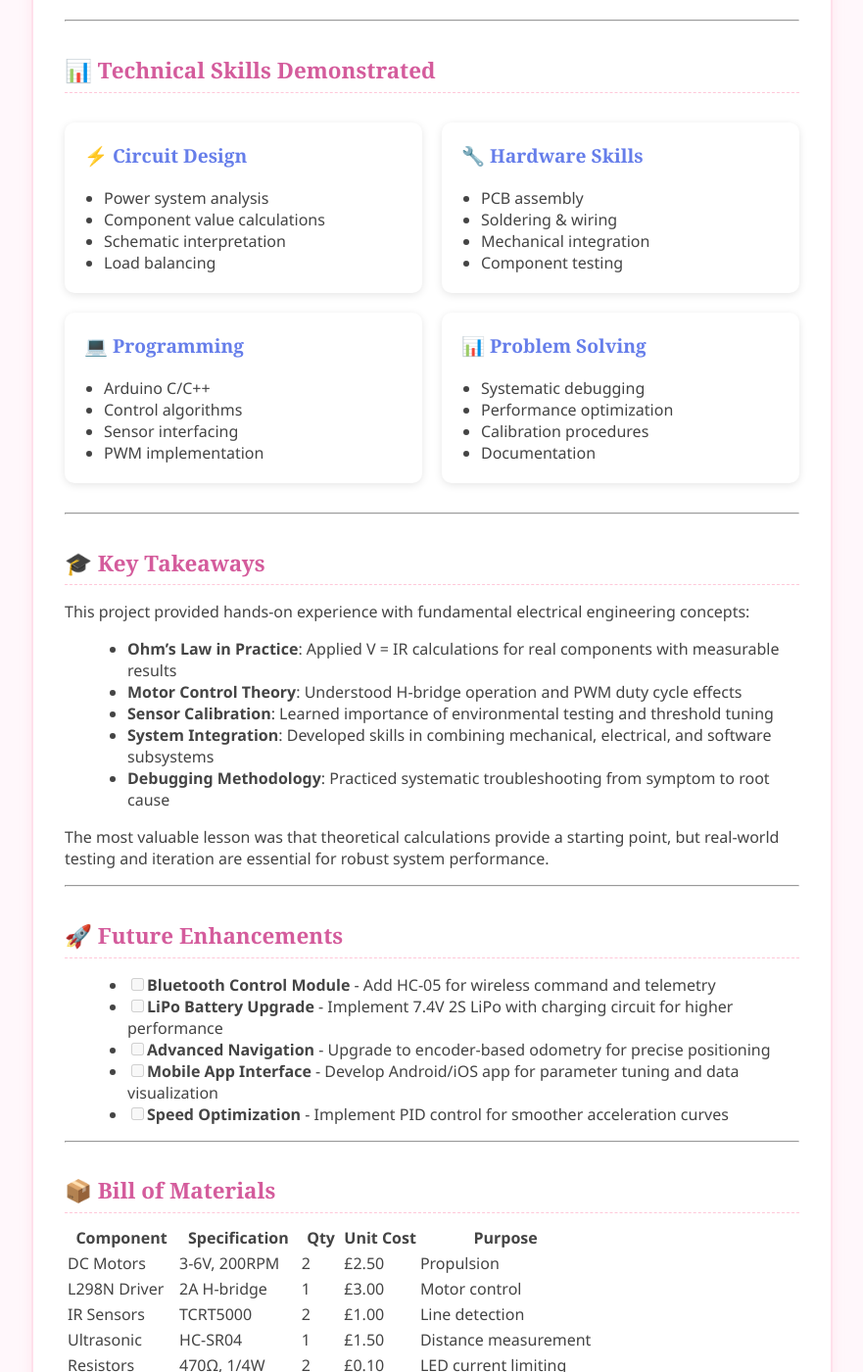
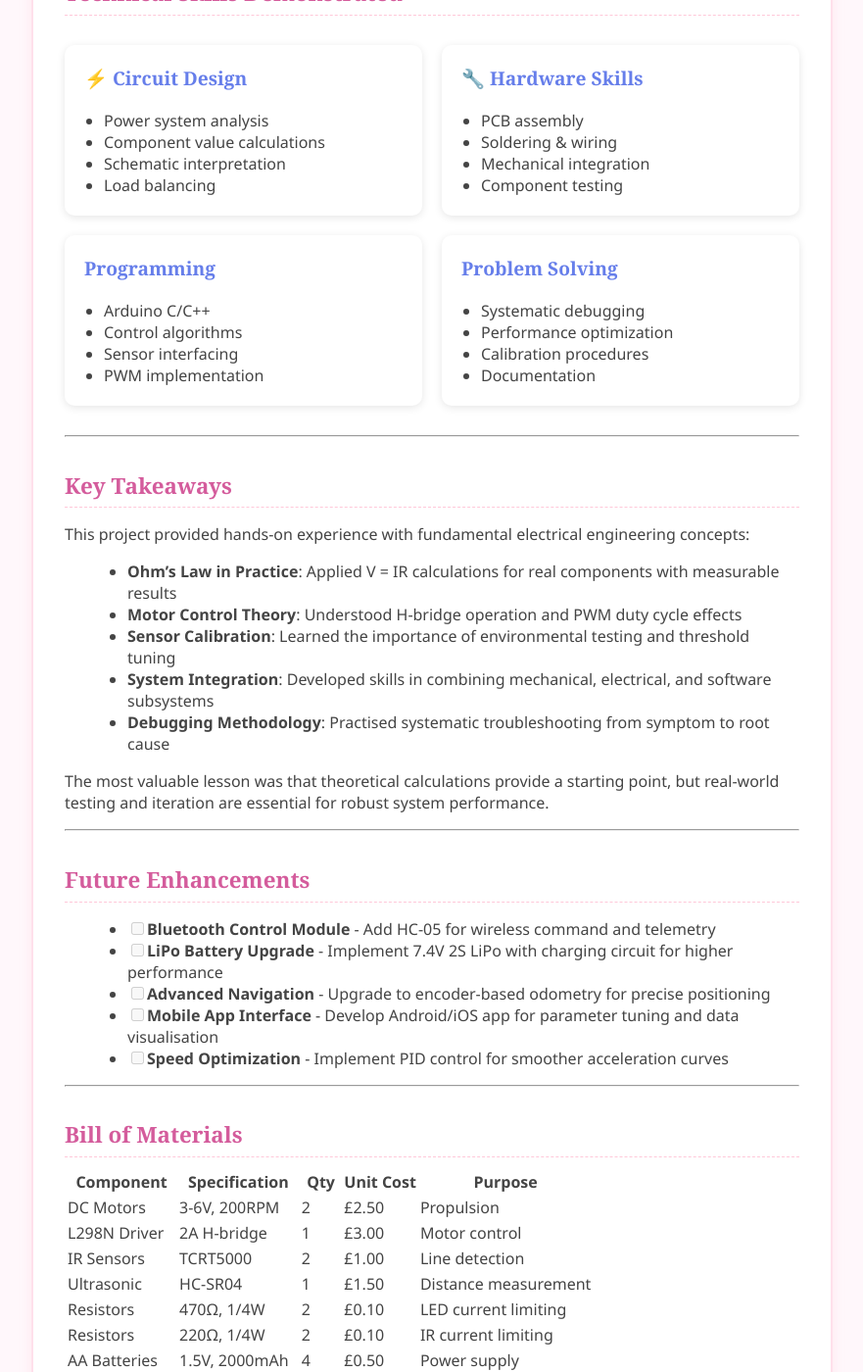
Before and after one commit to AnnabelleJohnstone/AJengineering-projects, a Jekyll site: the page built from _projects/robot-car.md, in a window 1280 px wide and 1400 px high, scrolled down 6465 px. Shown: the whole window at 98% size, without its empty margins (199-1080 px from the left). Built offline with Jekyll 4.4.1, drawn with Linux system fonts in a browser that asks for light colours; some of the changed text lies outside the part shown.

Commit message:
Refactor formatting and headings in robot-car.md
Updated section headings and formatting for consistency. Removed unnecessary emoji and adjusted text for clarity.

````diff
--- a/_projects/robot-car.md
+++ b/_projects/robot-car.md
@@ -6,12 +6,6 @@ title: DIY Smart Tracking Robot Car
 #  DIY Smart Tracking Robot Car
 [← Back to At Home Projects]({{ '/at-home-projects/' | relative_url }})
 
-<div style="display: flex; gap: 15px; margin: 30px 0; flex-wrap: wrap;">
-  <span style="background: #667eea; color: white; padding: 8px 15px; border-radius: 20px; font-size: 14px;">🔌 Electronics</span>
-  <span style="background: #667eea; color: white; padding: 8px 15px; border-radius: 20px; font-size: 14px;">🤖 Robotics</span>
-  <span style="background: #667eea; color: white; padding: 8px 15px; border-radius: 20px; font-size: 14px;">⚡ Circuit Design</span>
-  <span style="background: #667eea; color: white; padding: 8px 15px; border-radius: 20px; font-size: 14px;">💻 Arduino</span>
-</div>
 
 ---
 
@@ -20,7 +14,7 @@ title: DIY Smart Tracking Robot Car
 A fully autonomous line-following robot car with integrated obstacle avoidance. This project demonstrates practical application of electrical engineering principles, from power system design and component selection to embedded programming and PID control implementation.
 
 <div style="background: #f8f9fa; padding: 25px; border-radius: 10px; margin: 30px 0; border-left: 4px solid #667eea;">
-  <h3 style="margin-top: 0; color: #667eea;">🎯 Project Highlights</h3>
+  <h3 style="margin-top: 0; color: #667eea;"> Project Highlights</h3>
   <ul style="line-height: 1.8;">
     <li><strong>Custom Power System Design</strong> - Calculated optimal battery configuration and current requirements</li>
     <li><strong>Component Value Calculations</strong> - Applied Ohm's Law to determine resistor values for LEDs and sensors</li>
@@ -69,7 +63,7 @@ Runtime = 2000mAh / 510mA ≈ 3.9 hours
 
 ---
 
-## 🔧 Resistor Calculations
+##  Resistor Calculations
 
 ### LED Current Limiting
 
@@ -115,7 +109,7 @@ R = 240Ω
 
 ---
 
-## 🔌 Motor Driver Selection
+##  Motor Driver Selection
 
 ### L298N Dual H-Bridge Analysis
 
@@ -146,7 +140,7 @@ This provides smooth acceleration and prevents annoying motor sounds during oper
 
 ---
 
-## 📐 Circuit Architecture
+##  Circuit Architecture
 
 ```
 ┌─────────────────────────────────────────────────────────┐
@@ -230,7 +224,7 @@ def obstacle_avoidance():
 
 ---
 
-## 🛠️ Assembly Process
+## Assembly Process
 
 ### 1. Power System Verification
 - Verified 6V output from battery pack with multimeter
@@ -240,11 +234,11 @@ def obstacle_avoidance():
 ### 2. Component Mounting
 - Secured motors with proper alignment (tested for straight-line motion)
 - Mounted IR sensors at optimal height (5mm above surface)
-- Positioned ultrasonic sensor at front center
+- Positioned ultrasonic sensor at front centre
 
 ### 3. Wiring & Organization
-- Used color-coded wires: Red (power), Black (ground), Yellow (signal)
-- Kept wire runs short to minimize interference
+- Used colour-coded wires: Red (power), Black (ground), Yellow (signal)
+- Kept wire runs short to minimise interference
 - Added heat shrink tubing to exposed connections
 
 ### 4. Sensor Calibration
@@ -259,7 +253,7 @@ def obstacle_avoidance():
 
 ---
 
-## ⚠️ Challenges & Engineering Solutions
+## Challenges & Engineering Solutions
 
 <div style="background: #fff3cd; padding: 20px; border-radius: 8px; margin: 20px 0; border-left: 4px solid #ffc107;">
   <h3 style="margin-top: 0; color: #856404;">Challenge 1: Inconsistent Line Detection</h3>
@@ -302,7 +296,7 @@ def obstacle_avoidance():
 
 ---
 
-## 📊 Technical Skills Demonstrated
+##  Technical Skills Demonstrated
 
 <div style="display: grid; grid-template-columns: repeat(auto-fit, minmax(250px, 1fr)); gap: 20px; margin: 30px 0;">
 
@@ -327,7 +321,7 @@ def obstacle_avoidance():
   </div>
 
   <div style="background: white; padding: 20px; border-radius: 10px; box-shadow: 0 2px 8px rgba(0,0,0,0.1);">
-    <h3 style="color: #667eea; margin-top: 0;">💻 Programming</h3>
+    <h3 style="color: #667eea; margin-top: 0;"> Programming</h3>
     <ul style="margin: 0; padding-left: 20px;">
       <li>Arduino C/C++</li>
       <li>Control algorithms</li>
@@ -337,7 +331,7 @@ def obstacle_avoidance():
   </div>
 
   <div style="background: white; padding: 20px; border-radius: 10px; box-shadow: 0 2px 8px rgba(0,0,0,0.1);">
-    <h3 style="color: #667eea; margin-top: 0;">📊 Problem Solving</h3>
+    <h3 style="color: #667eea; margin-top: 0;"> Problem Solving</h3>
     <ul style="margin: 0; padding-left: 20px;">
       <li>Systematic debugging</li>
       <li>Performance optimization</li>
@@ -350,31 +344,31 @@ def obstacle_avoidance():
 
 ---
 
-## 🎓 Key Takeaways
+## Key Takeaways
 
 This project provided hands-on experience with fundamental electrical engineering concepts:
 
 - **Ohm's Law in Practice**: Applied V = IR calculations for real components with measurable results
 - **Motor Control Theory**: Understood H-bridge operation and PWM duty cycle effects
-- **Sensor Calibration**: Learned importance of environmental testing and threshold tuning
+- **Sensor Calibration**: Learned the importance of environmental testing and threshold tuning
 - **System Integration**: Developed skills in combining mechanical, electrical, and software subsystems
-- **Debugging Methodology**: Practiced systematic troubleshooting from symptom to root cause
+- **Debugging Methodology**: Practised systematic troubleshooting from symptom to root cause
 
 The most valuable lesson was that theoretical calculations provide a starting point, but real-world testing and iteration are essential for robust system performance.
 
 ---
 
-## 🚀 Future Enhancements
+##  Future Enhancements
 
 - [ ] **Bluetooth Control Module** - Add HC-05 for wireless command and telemetry
 - [ ] **LiPo Battery Upgrade** - Implement 7.4V 2S LiPo with charging circuit for higher performance
 - [ ] **Advanced Navigation** - Upgrade to encoder-based odometry for precise positioning
-- [ ] **Mobile App Interface** - Develop Android/iOS app for parameter tuning and data visualization
+- [ ] **Mobile App Interface** - Develop Android/iOS app for parameter tuning and data visualisation
 - [ ] **Speed Optimization** - Implement PID control for smoother acceleration curves
 
 ---
 
-## 📦 Bill of Materials
+##  Bill of Materials
 
 | Component | Specification | Qty | Unit Cost | Purpose |
 |-----------|--------------|-----|-----------|---------|
````
